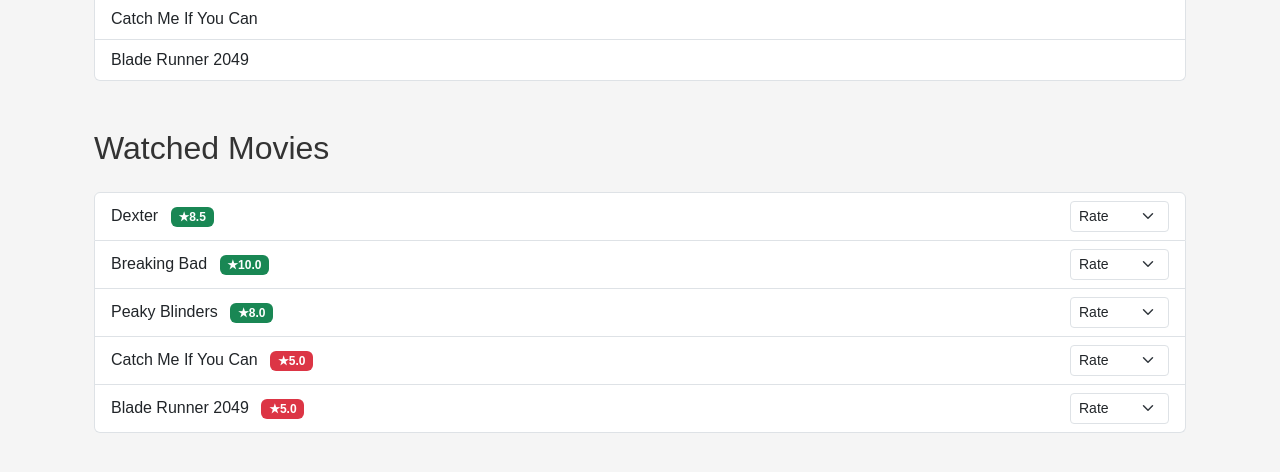
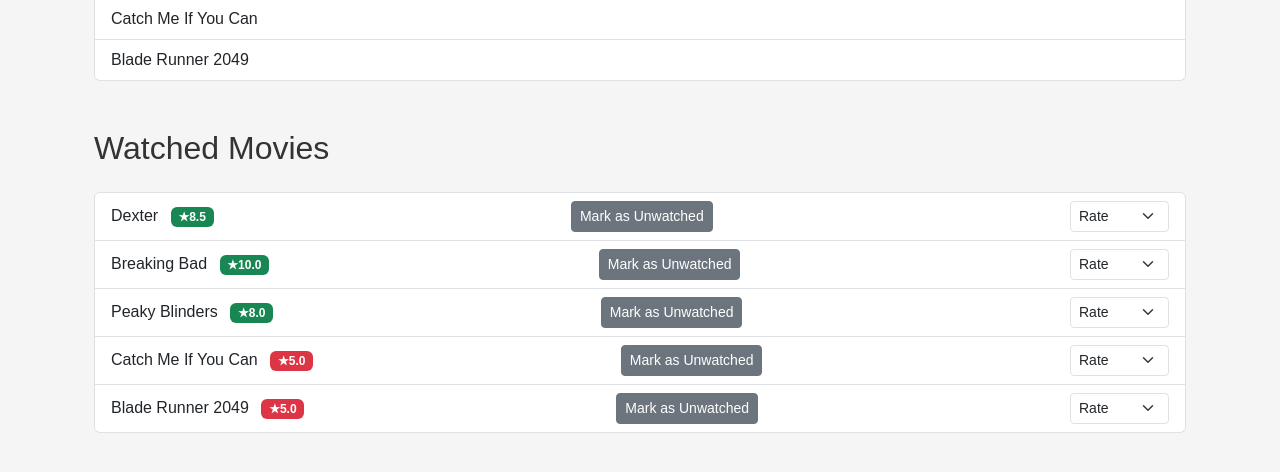
Before and after one commit to AliGojayev/cs50-final-project, a Flask app: page / in a window 1280 px wide. Shown: the part 267-739 px from the top of the page. Run offline with Flask 3, Linux system fonts and the light colour scheme; a user stored in the database is signed in; some libraries are stand-ins or nearby versions.

Commit message:
feat: add an ability to mark watched movie as unwatched

```diff
--- a/app.py
+++ b/app.py
@@ -74,6 +74,27 @@
                 movie_id,
             )
             flash("Movie marked as watched", "success")
+        except Exception as e:
+            flash("Error marking movie as watched", "error")
+            print(e)
+
+    return redirect("/")
+
+
+@app.route("/mark-unwatched", methods=["POST"])
+@login_required
+def mark_unwatched():
+    user_id = session["user_id"]
+    movie_id = request.form.get("movie_id")
+
+    if movie_id:
+        try:
+            db.execute(
+                "DELETE FROM watched_movies WHERE user_id = ? AND movie_id = ?;",
+                user_id,
+                movie_id,
+            )
+            flash("Movie marked as unwatched", "success")
         except Exception as e:
             flash("Error marking movie as watched", "error")
             print(e)
--- a/templates/index.html
+++ b/templates/index.html
@@ -41,10 +41,14 @@
                         <span class="badge bg-secondary ms-2">Not rated yet</span>
                     {% endif %}
                 </div>
+                <form method="POST" action="/mark-unwatched" class="d-inline">
+                    <input type="hidden" name="movie_id" value="{{ movie.id }}">
+                    <button type="submit" class="btn btn-sm btn-secondary">Mark as Unwatched</button>
+                </form>
                 <form method="POST" action="/rate-movie" class="d-inline">
                     <input type="hidden" name="movie_id" value="{{ movie.id }}">
                     <select name="rating" class="form-select form-select-sm" style="width: auto;" onchange="this.form.submit()">
-                        <option value="" selected disabled>Rate</option>
+                        <option value="" selected dsabled>Rate</option>
                         <option value="remove-rating">Remove</option>
                         {% for rating in range(1, 11) %}
                             <option value="{{ rating }}">★{{ rating }}</option>
```
